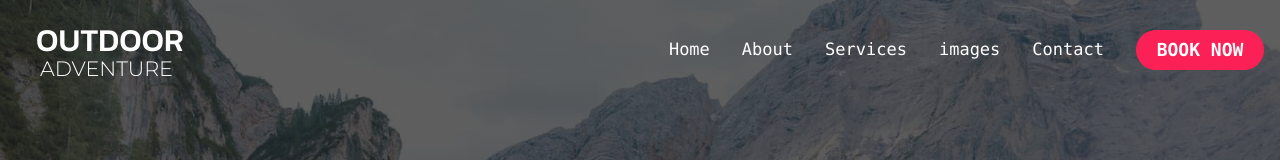
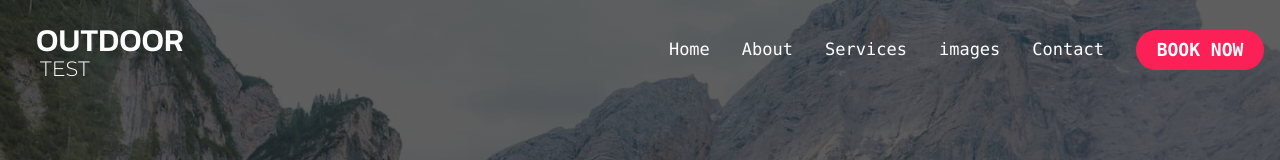
Before and after one commit to AnubhavSC/Adventure-booking-site, a website: page index.html in a window 1280 px wide. Shown: the top 160 px of the page. Drawn offline with Linux system fonts and the light colour scheme; a web font is replaced by a local one.

Commit message:
hol de ne bahidsfhsdkjfh

```diff
--- a/index.html
+++ b/index.html
@@ -17,7 +17,7 @@
                             class="self-center text-[1.5rem] md:text-[2rem] font-kanit whitespace-nowrap uppercase text-black md:text-white">outdoor</span></a>
                     <h2
                         class="ml-1 uppercase text md:text-[1.3rem] font-Montserrat text-black md:text-white mt-[-0.7rem]">
-                        Adventure</h2>
+                        test</h2>
                 </div>
                 <button id="menu" class="md:hidden bg-[#fb2056] h-[2.5rem] w-[2.5rem] rounded-sm " type="button">
                     <div class="m-auto w-[50%]">
```
